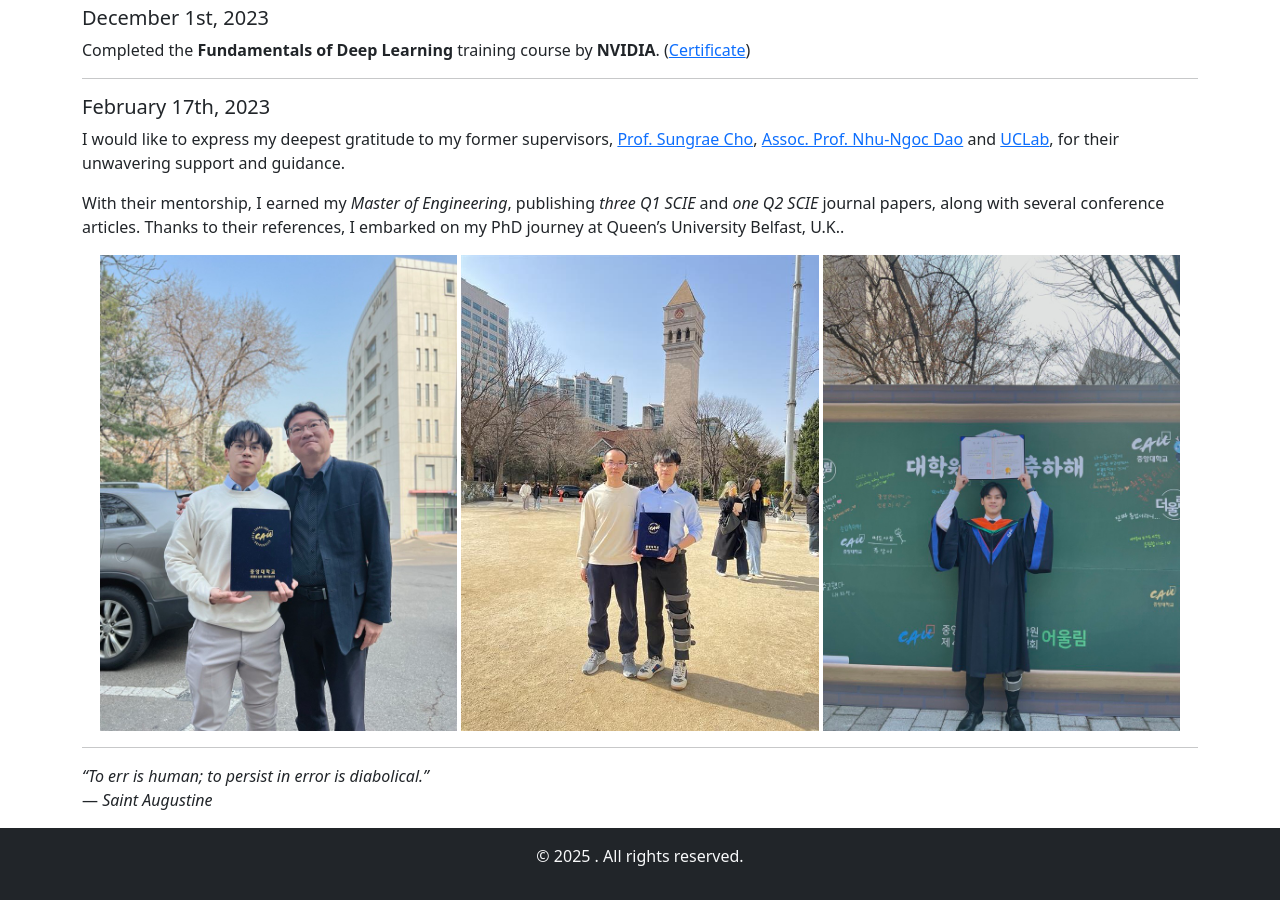
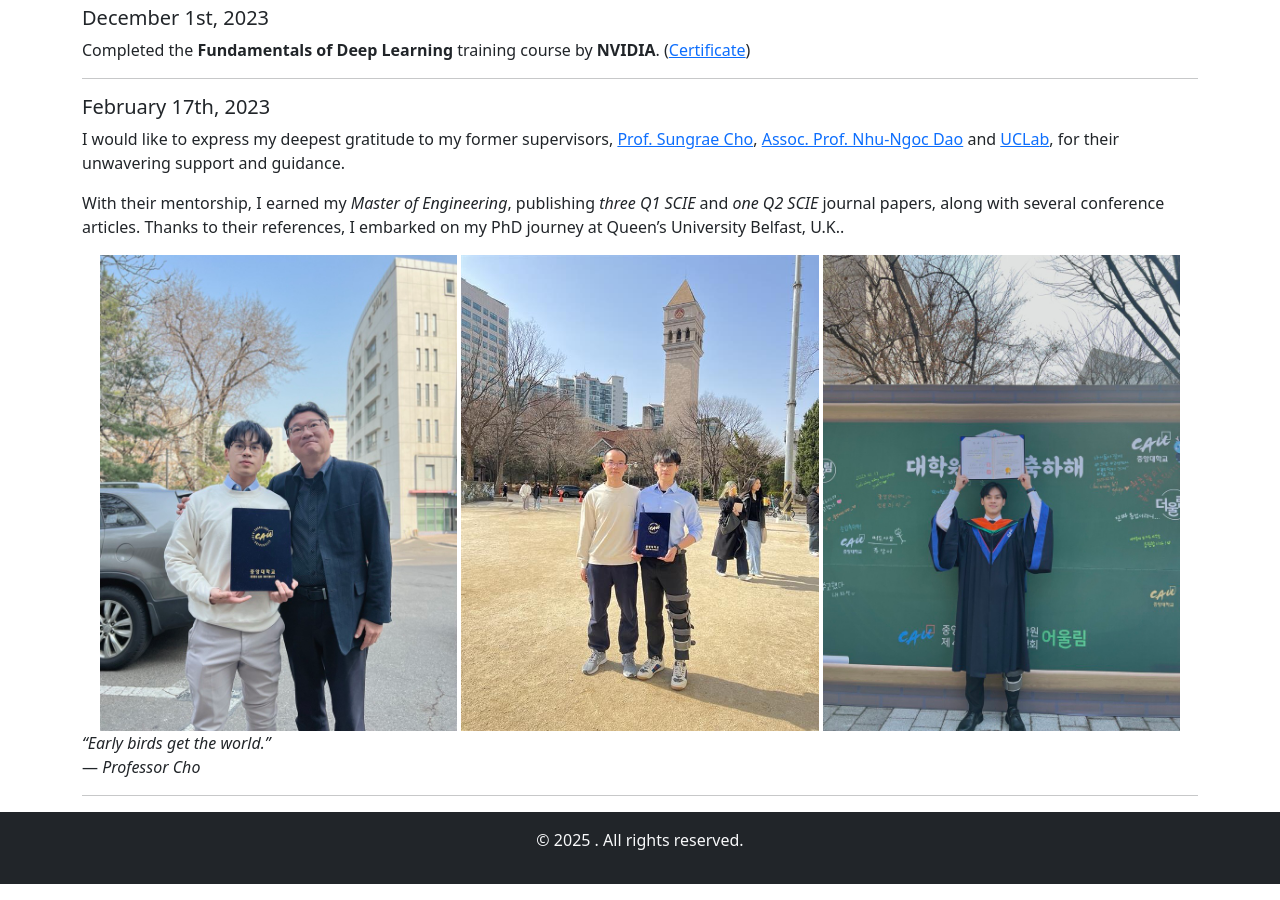
Before and after one commit to thienduchua/thienduchua.github.io, a Jekyll site: the page built from updates.md, in a window 1280 px wide and 900 px high, scrolled down 1679 px. Built offline with Jekyll 4.4.1, drawn with Linux system fonts in a browser that asks for light colours.

Commit message:
Update updates.md

```diff
--- a/updates.md
+++ b/updates.md
@@ -60,7 +60,7 @@ With their mentorship, I earned my *Master of Engineering*, publishing *three Q1
     <img src="/assets/cau23_3.jpg" alt="1" width="32%">
 </div>
 
+*"Early birds get the world."*
+— *Professor Cho*
+
 ---
-
-*"To err is human; to persist in error is diabolical."*
-— *Saint Augustine*
```
